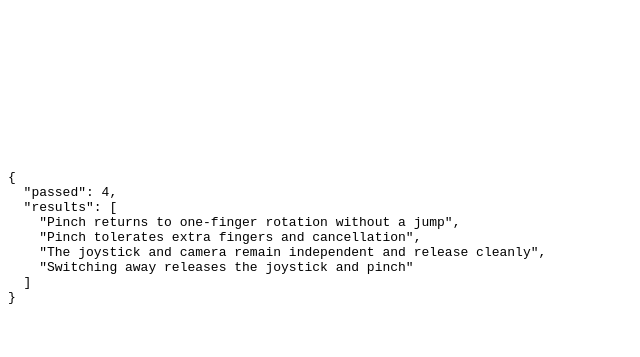
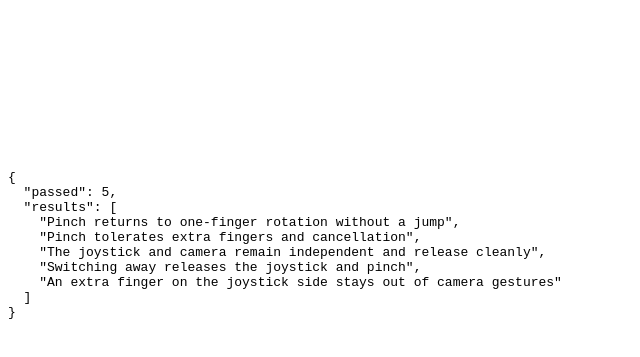
Before and after one commit to Kapustochka/nuit-a-paris, a plain HTML site: page tests/touch-controls.html in a window 1280 px wide. Shown: the part 5-362 px from the top of the page, without its empty margins (0-640 px from the left). Drawn offline with Linux system fonts and the light colour scheme.

Commit message:
Keep spare joystick touches out of camera gestures

```diff
--- a/src/controls.js
+++ b/src/controls.js
@@ -49,7 +49,8 @@ export function createControls(dom) {
   dom.addEventListener('pointerdown', (e) => {
     dom.setPointerCapture(e.pointerId);
     const leftHalf = e.clientX < innerWidth / 2;
-    if (e.pointerType === 'touch' && leftHalf && joyId === null) {
+    if (e.pointerType === 'touch' && leftHalf) {
+      if (joyId !== null) return;
       joyId = e.pointerId; joyX = e.clientX; joyY = e.clientY; jx = jy = 0;
       base.style.display = 'block';
       base.style.left = joyX + 'px'; base.style.top = joyY + 'px';
--- a/tests/touch-controls.html
+++ b/tests/touch-controls.html
@@ -81,6 +81,20 @@ try {
   assert(state.camYaw !== finalYaw, 'A fresh touch should rotate after blur');
   results.push('Switching away releases the joystick and pinch');
 
+  touch('pointerup', 7, right + 20);
+  touch('pointerdown', 8, 40);
+  touch('pointermove', 8, 40, 45);
+  touch('pointerdown', 9, 60);
+  touch('pointerdown', 10, right);
+  const initialZoom = state.camDist, initialYaw = state.camYaw;
+  touch('pointermove', 10, right + 25);
+  assert(state.camDist === initialZoom && state.camYaw !== initialYaw, 'A spare left-side touch must not turn a camera drag into a pinch');
+  assert(controls.update().move.y > 0, 'The original joystick touch should keep controlling movement');
+  touch('pointerup', 8, 40);
+  touch('pointerup', 9, 60);
+  touch('pointerup', 10, right + 25);
+  results.push('An extra finger on the joystick side stays out of camera gestures');
+
   window.__testResults = { passed: results.length, results };
 } catch (error) {
   window.__testResults = { error: error.message, results };
```
